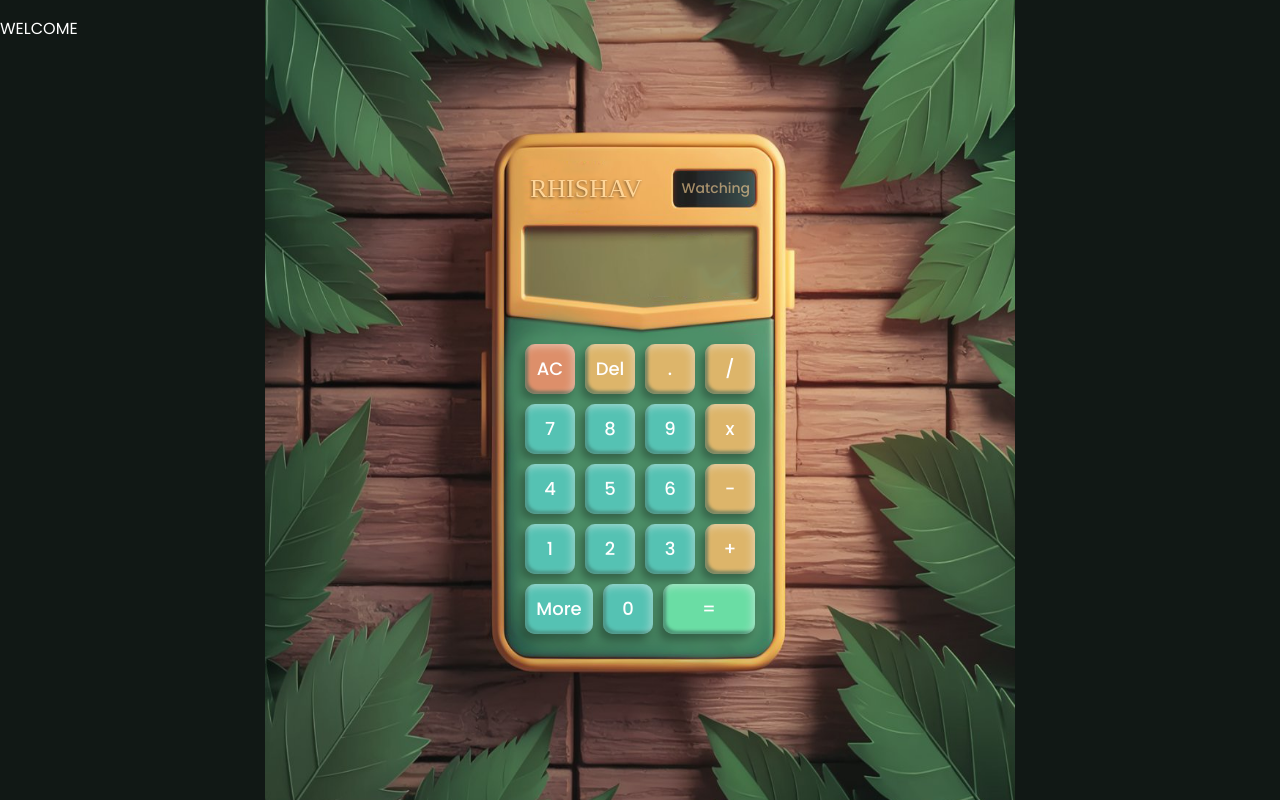
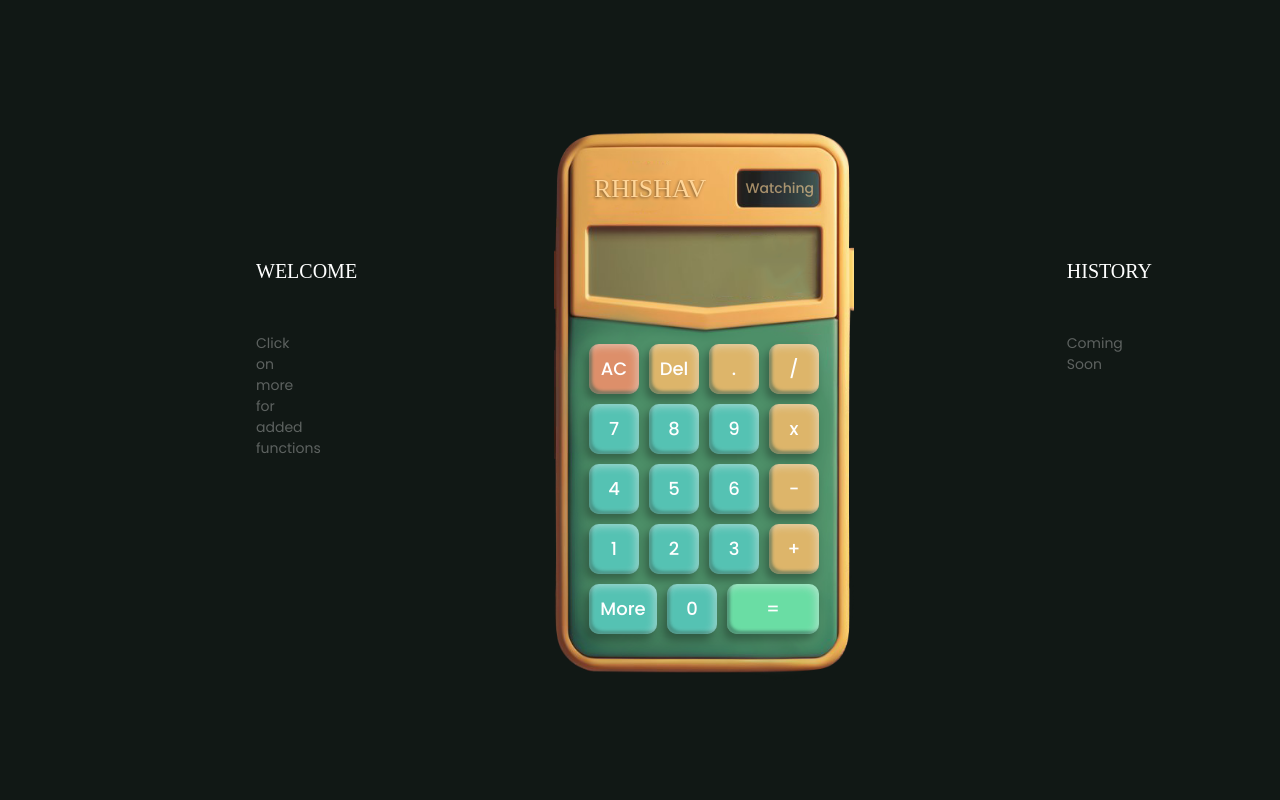
Before and after one commit to Rhishavhere/Calculator, a plain HTML site: page index.html in a window 1280 px wide. Drawn offline with Linux system fonts and the light colour scheme; a web font is replaced by a local one.

Commit message:
click and stats

```diff
--- a/index.html
+++ b/index.html
@@ -19,6 +19,11 @@
 
   <div class="left">
     <p class="welcome">WELCOME</p>
+    <p class="tips">Click on more for added functions</p>
+  </div>
+  <div class="right">
+    <p class>HISTORY</p>
+    <p class="history">Coming Soon</p>
   </div>
 
   <div class="calculator">
@@ -40,7 +45,7 @@
         <button onclick="appendToDisplay('7')" class="numbers">7</button>
         <button onclick="appendToDisplay('8')" class="numbers">8</button>
         <button onclick="appendToDisplay('9')" class="numbers">9</button>
-        <button onclick="appendToDisplay('*')" id="multi"  data-state="multiply" class="operator-button">x</button>
+        <button onclick="appendToDisplay('*')" id="multi" class="operator-button">x</button>
       </div>
       <div class="row">
         <button onclick="appendToDisplay('4')" class="numbers">4</button>
--- a/index.js
+++ b/index.js
@@ -1,22 +1,31 @@
 const display2 = document.getElementById("display2");
 const display1 = document.getElementById("display1");
-const status = document.getElementById("status");
+let isClicked=false;
 
 function appendToDisplay(input){
-  display2.value += input;
+  if(isClicked){
+    display2.value=Math.log(display2.value);
+  }
+  else{
+    display2.value += input;
+    audio.play();
+  }
 }
 
 function clearDisplay(input){
   display2.value ="";
   display1.value ="";
+  audio.play();
   status.innerText="Watching"
 }
 
 function backspace(input) {
   display2.value = display2.value.slice(0, -1);
+  audio.play();
 }
 
 function calculate(input){
+  audio.play();
   display1.value = display2.value;
   try{
     display2.value = eval(display2.value);
@@ -36,3 +45,19 @@ function calculate(input){
     status.innerText="bro relax!"
   }
 }
+
+const toggle=()=>{
+  let multi =document.getElementById("multi");
+
+  if(!isClicked){
+    multi.innerText="Ln"
+    isClicked=true;
+  }
+  else{
+    multi.innerText="x"
+    isClicked=false;
+  }
+}
+
+const audio=new Audio();
+audio.src="tap.mp3";
--- a/styles/index.css
+++ b/styles/index.css
@@ -1,4 +1,5 @@
 .body{
+  min-width:800px;
   margin:0;
   padding:0;
   box-sizing : border-box;
@@ -6,9 +7,6 @@
   justify-content: center;
   align-items: center;
   height:100vh;
-  background-image: url(../images/simple-ui-for-a-calculator-in-a-2d-anime-style-wit-hFCUSBKHRrigsY0u5kPsQQ-ItqCZH5UTMKH6BNXjNyFOA.jpeg);
-  background-repeat: no-repeat;
-  background-position: center;
   background-size: 750px 850px;
   border-radius:20px;
   overflow:hidden;
@@ -16,14 +14,43 @@
   position: relative;
 }
 .left{
+  margin-left:10%;
   position:absolute;
   z-index:100;
   color:white;
-  top:0px;
-  left:0px;
+  top:30%;
+  left:10%;
+  font-family:tiny5;
+  font-size:20px;
+}
+.tips{
+  margin-top:50px;
+  width:30px;
+  font-size:14px;
   font-family:poppins;
+  color:rgba(255, 255, 255, 0.322);
+
+}
+.right{
+  margin-left:10%;
+  position:absolute;
+  z-index:100;
+  color:white;
+  top:30%;
+  right:10%;
+  font-family:tiny5;
+  font-size:20px;
+}
+.history{
+  margin-top:50px;
+  width:30px;
+  font-size:14px;
+  font-family:poppins;
+  color:rgba(255, 255, 255, 0.322);
+
 }
 .calculator{
+  margin-left:10%;
   width:300px;
   height:600px;
   background-image: url("../images/calculator.png");
```
Also changed, not shown: 2 other files.
